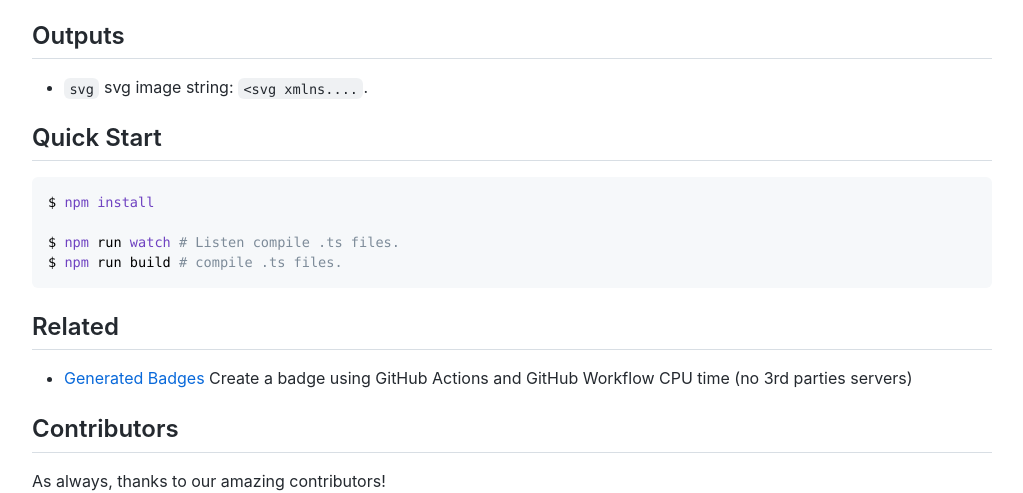
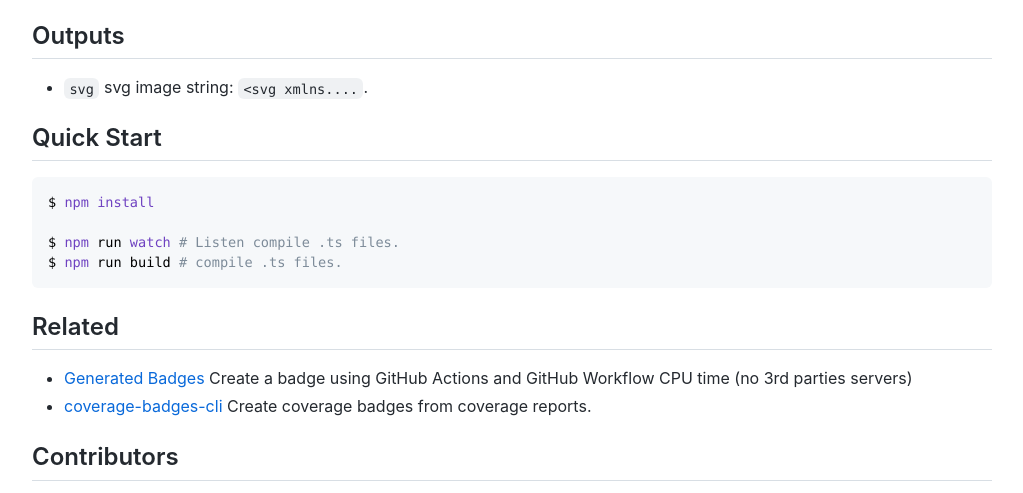
Before and after one commit to jaywcjlove/github-action-contributors, a plain HTML site: page index.html in a window 1280 px wide. Shown: the part 2553-3046 px from the top of the page, without its empty margins (128-1151 px from the left). Drawn offline with Linux system fonts and the light colour scheme; some packages are replaced by stand-ins of ours; a script that the page names is missing.

Commit message:
deploy: cb3bae0051628c2cd761c7b72167dec109a0257e

```diff
--- a/index.html
+++ b/index.html
@@ -135,6 +135,7 @@ $ npm run build # compile .ts files.
       <h2 id="related"><a class="anchor" aria-hidden="true" tabindex="-1" href="#related"><span class="octicon octicon-link"></span></a>Related</h2>
       <ul>
         <li><a href="https://github.com/jaywcjlove/generated-badges">Generated Badges</a> Create a badge using GitHub Actions and GitHub Workflow CPU time (no 3rd parties servers)</li>
+        <li><a href="https://github.com/jaywcjlove/coverage-badges-cli">coverage-badges-cli</a> Create coverage badges from coverage reports.</li>
       </ul>
       <h2 id="contributors-1"><a class="anchor" aria-hidden="true" tabindex="-1" href="#contributors-1"><span class="octicon octicon-link"></span></a>Contributors</h2>
       <p>As always, thanks to our amazing contributors!</p><a href="https://github.com/jaywcjlove/github-action-contributors/graphs/contributors"><img src="https://jaywcjlove.github.io/github-action-contributors/CONTRIBUTORS.svg"></a>
```
